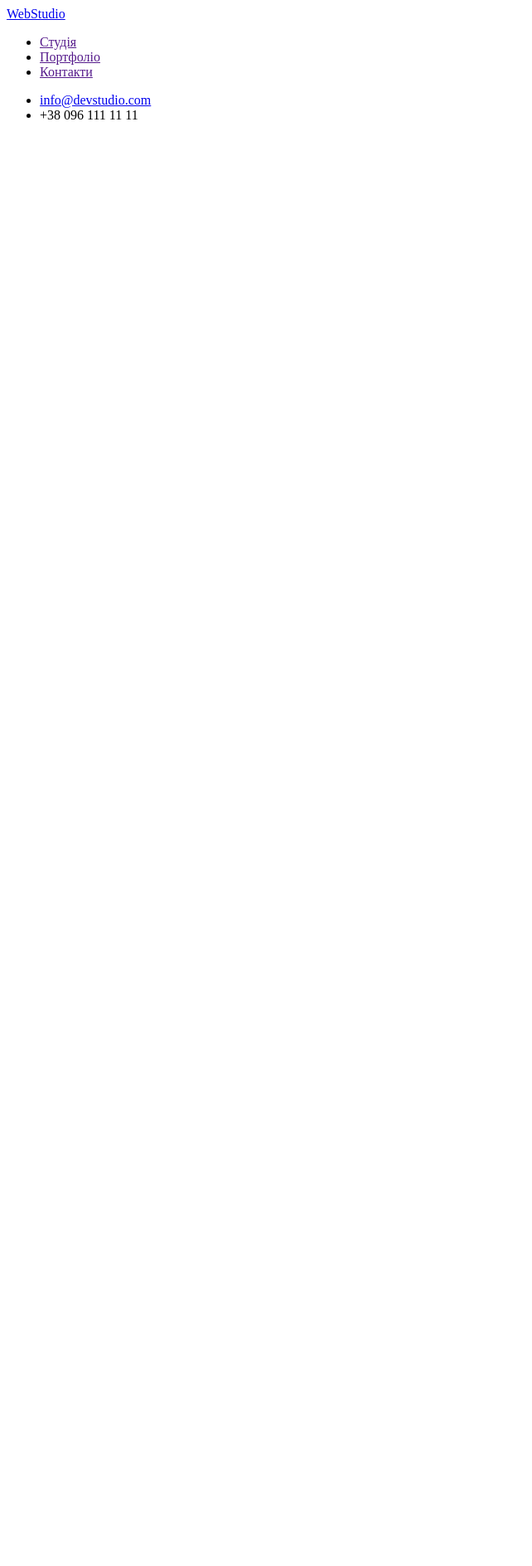
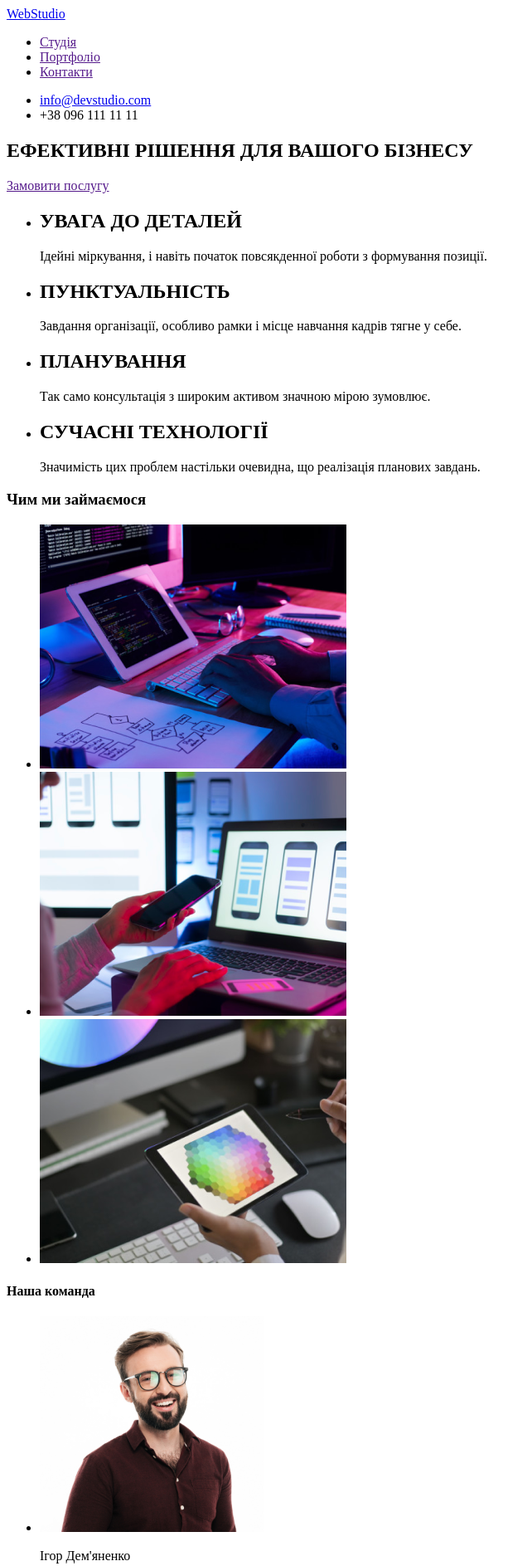
Before and after one commit to eugenebatanov/goit-markup-hw-01, a plain HTML site: page index.html in a window 1280 px wide. Shown: the top 1887 px of the page at 83% size, without its empty margins (0-642 px from the left). Before the commit the page ends 800 px from the top, so only its background shows below. Drawn offline with Linux system fonts and the light colour scheme.

Commit message:
Update index.html

```diff
--- a/index.html
+++ b/index.html
@@ -12,7 +12,7 @@
         <nav>
         <!--Logo-->
         <a href="/">WebStudio</a>
-        <!--Pages-->
+        <!--Linkes to other pages-->
         <ul>
             <li><a href="">Студія</a></li>
             <li><a href="">Портфоліо</a></li>
@@ -25,7 +25,71 @@
         </ul>
         </nav>
     </header>
-    <div></div>
+    <div>
+        <section>
+            <h1>ЕФЕКТИВНІ РІШЕННЯ ДЛЯ ВАШОГО БІЗНЕСУ</h1>
+            <a href="">Замовити послугу</a>
+        </section>
+    </div>
+    <section>
+        <ul>
+            <li>
+                <h2>УВАГА ДО ДЕТАЛЕЙ</h2>
+                <p>Ідейні міркування, і навіть початок повсякденної роботи з формування позиції.</p>
+            </li>
+            <li>
+                <h2>ПУНКТУАЛЬНІСТЬ</h2>
+                <p>Завдання організації, особливо рамки і місце навчання кадрів тягне у себе.</p>
+            </li>
+            <li>
+                <h2>ПЛАНУВАННЯ</h2>
+                <p>Так само консультація з широким активом значною мірою зумовлює.</p>
+            </li>
+            <li>
+                <h2>СУЧАСНІ ТЕХНОЛОГІЇ</h2>
+                <p>Значимість цих проблем настільки очевидна, що реалізація планових завдань.</p>
+            </li>
+        </ul>
+    </section>
+    <section>
+        <h3>Чим ми займаємося</h3>
+        <ul>
+            <li>
+                <img src="./images/box 1.png" alt="foto1" width="370">
+            </li>
+            <li>
+                <img src="./images/box 2.png" alt="foto2" width="370">
+            </li>
+            <li>
+                <img src="./images/box 3.png" alt="foto3" width="370">
+            </li>
+        </ul>
+    </section>
+    <section>
+        <h4>Наша команда</h4>
+        <ul>
+            <li>
+                <img src="./images/foto1.jpg" alt="foto1" width="270">
+                <p>Ігор Дем'яненко</p>
+                <p>Product Designer</p>
+            </li>
+            <li>
+                <img src="./images/foto2.jpg" alt="foto2" width="270">
+                <p>Ольга Рєпіна</p>
+                <p>Frontend Developer</p>
+            </li>
+            <li>
+                <img src="./images/foto3.jpg" alt="foto3" width="270">
+                <p>Микола Тарасов</p>
+                <p>Marketing</p>
+            </li>
+            <li>
+                <img src="./images/foto4.jpg" alt="foto4" width="270">
+                <p>Михайло Єрмаков</p>
+                <p>UI Designer</p>
+            </li>
+        </ul>
+    </section>
     <footer></footer>
 </body>
 </html>
```
